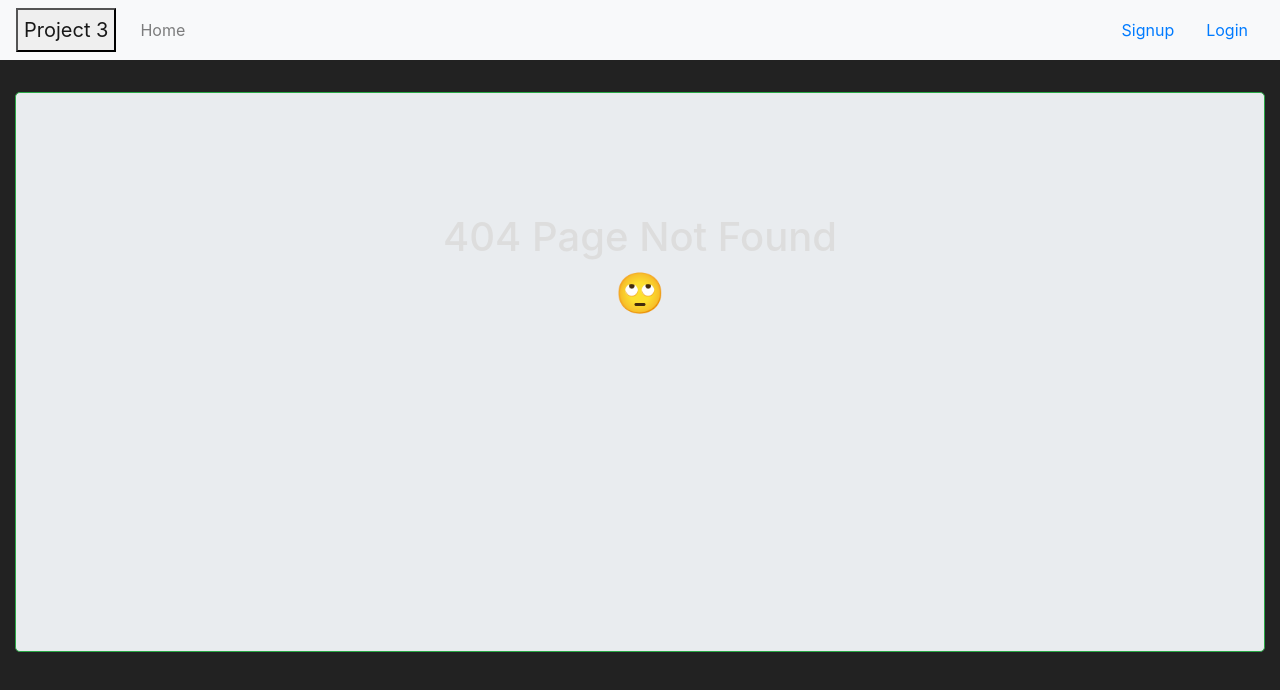
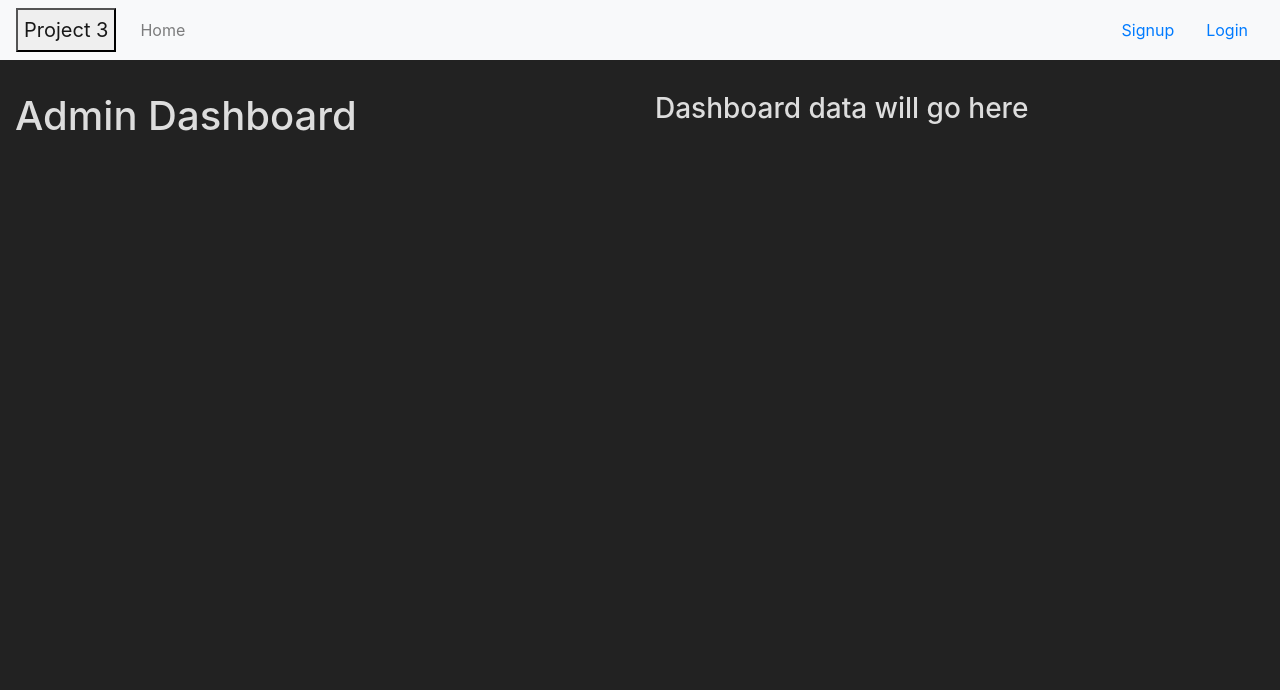
Before and after one commit to kgeary/roster-rocket, a React (Create React App) app in the folder client/: page /admindash in a window 1280 px wide. Before the commit this address had no page. Shown: the top 690 px of the page. Built offline with nearby package versions, Linux system fonts and the light colour scheme.

Commit message:
Added Admin and Parent dashboard pages.

```diff
--- a/client/src/App.js
+++ b/client/src/App.js
@@ -4,7 +4,10 @@ import Home from "./pages/Home";
 import Login from "./pages/Login";
 import Signup from "./pages/Signup";
 import NoMatch from "./pages/NoMatch";
+import AdminDash from "./pages/AdminDash";
+import ParentDash from "./pages/ParentDash";
 import Nav from "./components/Nav";
+
 import { StoreProvider } from "./utils/GlobalState";
 
 function App() {
@@ -19,6 +22,8 @@ function App() {
             <Route exact path="/home" component={Home} />
             <Route exact path="/login" component={Login} />
             <Route exact path="/signup" component={Signup} />
+            <Route exact path="/admindash" component={AdminDash} />
+            <Route exact path="/parentdash" component={ParentDash} />
             <Route component={NoMatch} />
           </Switch>
         </div>
--- /dev/null
+++ b/client/src/pages/AdminDash.js
@@ -0,0 +1,22 @@
+import React from "react";
+import { Col, Row, Container } from "../components/Grid";
+import { useStoreContext } from "../utils/GlobalState";
+
+function AdminDash() {
+  const [state, dispatch] = useStoreContext();
+
+  return (
+    <Container fluid>
+      <Row>
+        <Col size="md-6">
+          <h1>Admin Dashboard</h1>
+        </Col>
+        <Col size="md-6 sm-12">
+          <h3>Dashboard data will go here</h3>
+        </Col>
+      </Row>
+    </Container>
+  );
+}
+
+export default AdminDash;
--- /dev/null
+++ b/client/src/pages/ParentDash.js
@@ -0,0 +1,22 @@
+import React from "react";
+import { Col, Row, Container } from "../components/Grid";
+import { useStoreContext } from "../utils/GlobalState";
+
+function ParentDash() {
+  const [state, dispatch] = useStoreContext();
+
+  return (
+    <Container fluid>
+      <Row>
+        <Col size="md-6">
+          <h1>Parent Dashboard</h1>
+        </Col>
+        <Col size="md-6 sm-12">
+          <h3>Dashboard data will go here</h3>
+        </Col>
+      </Row>
+    </Container>
+  );
+}
+
+export default ParentDash;
```
